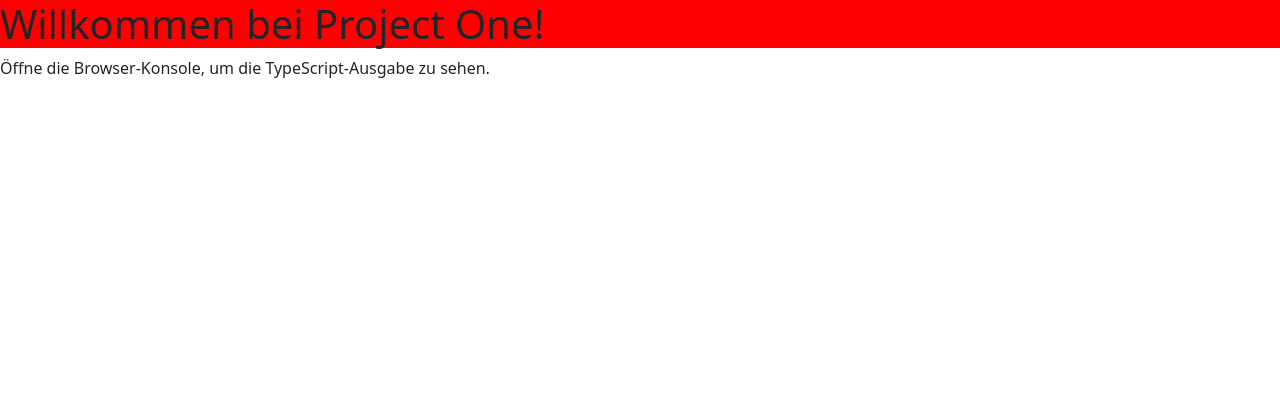
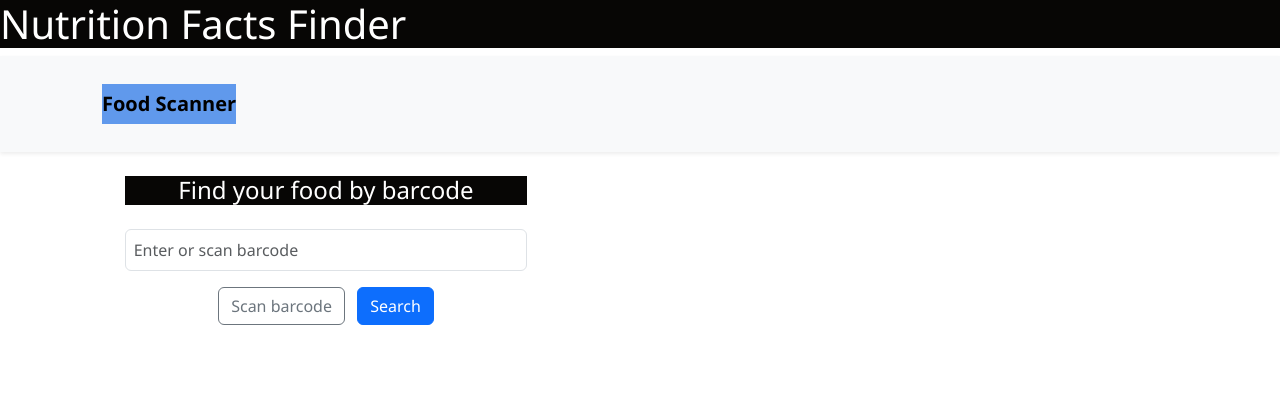
Before and after one commit to AmbitiousArgonian/WebDev, a website built with webpack: page project-one/public/index.html in a window 1280 px wide. Built offline with nearby package versions, Linux system fonts and the light colour scheme.

Commit message:
Suchleiste + Buttons & Responcive Design

```diff
--- a/project-one/public/index.html
+++ b/project-one/public/index.html
@@ -9,8 +9,27 @@
   <link rel="stylesheet" href="./dist/css/custom.css" />
 </head>
 <body>
-  <h1>Willkommen bei Project One!</h1>
-  <p>Öffne die Browser-Konsole, um die TypeScript-Ausgabe zu sehen.</p>
+  <h1>Nutrition Facts Finder</h1>
+  <!-- Navbar-->
+  <nav class="navbar navbar-expand-lg navbar-light bg-light shadow-sm">
+    <div class="container">
+      <a class="navbar-brand" href="#">Food Scanner</a>
+    </div>
+  </nav>
+   <!-- Main Content -->
+  <main class="app-grid">
+    <section class="search-area">
+      <div class="col-md-8 mx-auto text-center">
+        <h1 class="mb-4">Find your food by barcode</h1>
+        <input id="barcodeInput" type="text" class="form-control mb-3" placeholder="Enter or scan barcode">
+        <div class="d-grid gap-2 d-md-block">
+          <button id="scanBtn" class="btn btn-outline-secondary me-2">Scan barcode</button>
+          <button id="searchBtn" class="btn btn-primary">Search</button>
+        </div>
+        <div id="result" class="mt-5"></div>
+      </div>
+    </section>
+  </main>
 
   <!-- Dein kompiliertes JavaScript -->
   <script src="/dist/js/bundle.js" type="module"></script>
--- a/project-one/public/package.json
+++ b/project-one/public/package.json
@@ -22,7 +22,8 @@
   },
   "homepage": "https://github.com/AmbitiousArgonian/WebDev#readme",
   "dependencies": {
-    "bootstrap": "^5.3.8"
+    "bootstrap": "^5.3.8",
+    "jquery": "^3.7.1"
   },
   "devDependencies": {
     "concurrently": "^9.2.1",
--- a/project-one/public/scss/custom.scss
+++ b/project-one/public/scss/custom.scss
@@ -2,5 +2,77 @@
 
 
 h1 {
-    background-color: red;
+    background-color: #070605;
+    color: #ffffff;
 }
+body{
+    background-color: f8f9fa;
+    font-family: 'Segoe UI', Roboto, sans-serif;
+    margin: 0;
+    padding: 0;
+}
+.app-grid {
+  display: grid;
+  grid-template-columns: 1fr;
+  gap: 1.5rem;
+  padding: 1.5rem;
+}
+
+.search-area {
+  display: flex;
+  flex-direction: column;
+  gap: 0.75rem;
+  text-align: center;
+
+  h1 {
+    font-size: 1.5rem;
+    margin-bottom: 1rem;
+  }
+
+  input {
+    padding: 0.5rem;
+  }
+    .button-group {
+    display: flex;
+    flex-direction: column;
+    gap: 0.5rem;
+  }
+}
+
+.navbar-brand {
+    font-weight: 600;
+    margin: 20px;
+    background-color: #6099ec;
+}
+
+.result-area {
+  background: white;
+  border-radius: 0.5rem;
+  box-shadow: 0 0 8px rgba(0, 0, 0, 0.1);
+  padding: 1rem;
+}
+
+main-cointainer {
+    margin-top: 2rem;
+}
+//Responsive Styles for desktop
+@media (min-width: 768px) {
+  .app-grid {
+    grid-template-columns: 1fr 1fr;
+    align-items: start;
+  }
+
+  .search-area {
+    text-align: left;
+    align-items: start;
+
+    .button-group {
+      flex-direction: row;
+      justify-content: start;
+    }
+  }
+
+  .result-area {
+    padding: 2rem;
+  }
+}
```
Also changed, not shown: project-one/package.json (deleted, +0 -9 lines), 2 other files.
